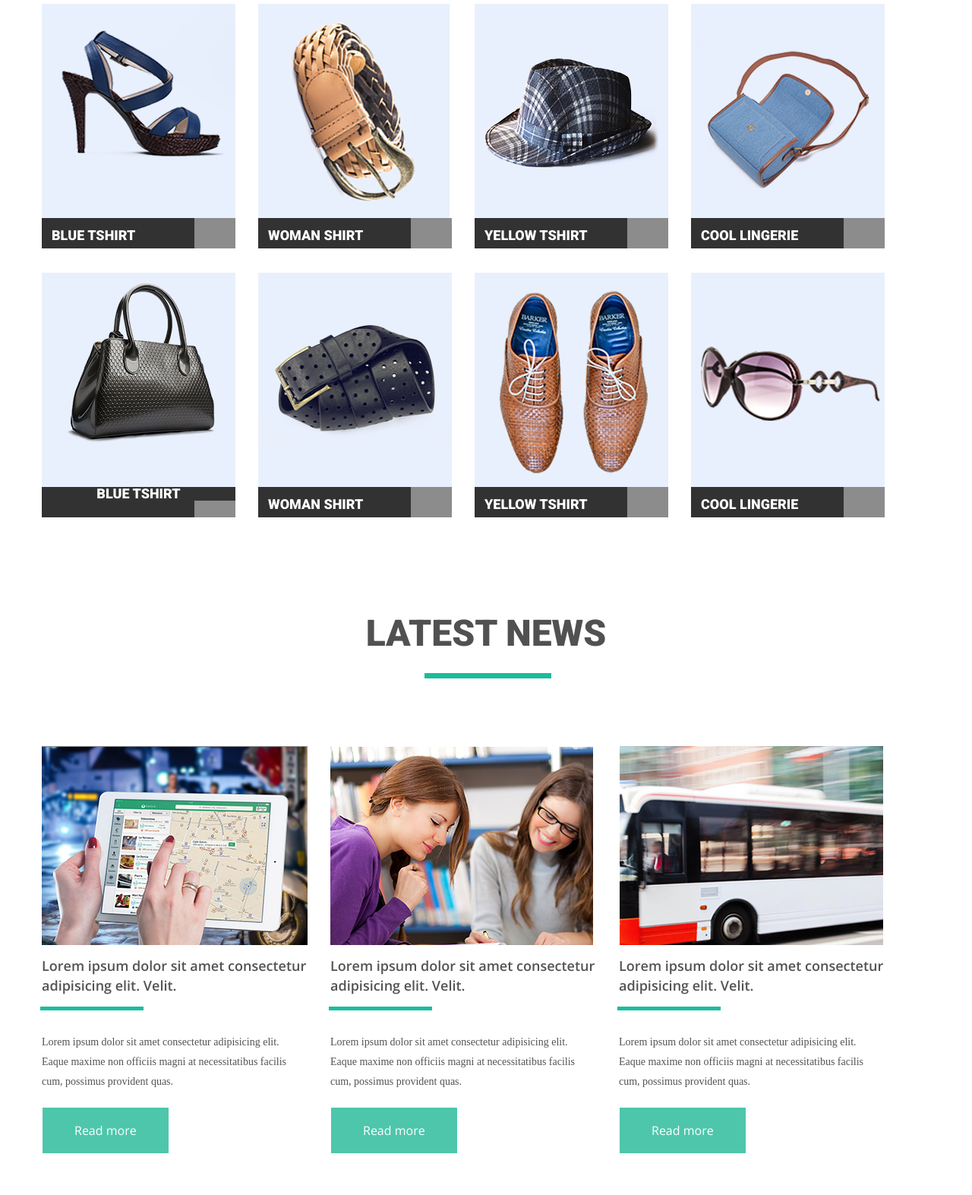
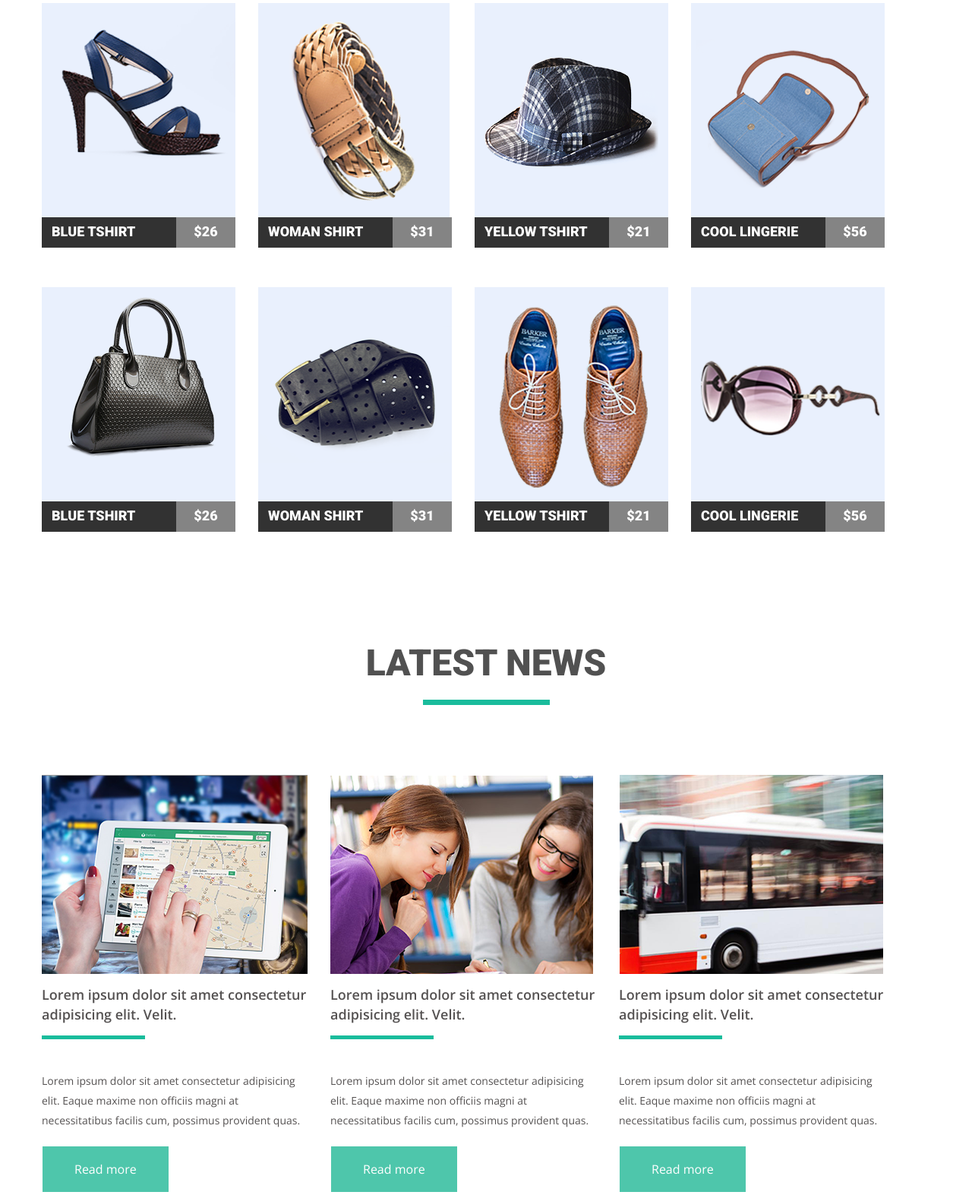
Before and after one commit to Tatka77788/Tatka77788.github.io, a plain HTML site: page Goit-fe-course/Module-4/index.html in a window 1280 px wide. Shown: the part 331-1904 px from the top of the page at 76% size. Drawn offline with nearby package versions, Linux system fonts and the light colour scheme.

Commit message:
new one commit

```diff
--- a/Goit-fe-course/Module-4/css/index.css
+++ b/Goit-fe-course/Module-4/css/index.css
@@ -55,7 +55,7 @@
 .site-navigation li {
   text-decoration: none;
   font-size: 14px;
-  font-family: "Open Sans";
+  font-family: "Open Sans", serif;
   font-weight: 700;
   color: #0f0101;
   font-weight: bold;
@@ -82,24 +82,19 @@
   text-transform: uppercase;
   line-height: 0.667;
   font-weight: 900;
-  position: relative;
-  margin-bottom: 132px;
+  margin-bottom: 92px;
 }
 .title:after {
   content: "";
-  display: inline-block;
-  vertical-align: middle;
-  position: absolute;
+  display: block;
   height: 7px;
   width: 167px;
   background: #1abc9c;
-  margin-top: 68px;
-  left: 504px;
-  right: 504px;
+  margin: 0 auto;
+  margin-top: 32px;
 }
 .featured-products {
   font-size: 0;
-
 }
 .products {
   list-style: none;
@@ -108,24 +103,20 @@
   font-size: 18px;
   font-weight: bold;
 }
-
 .products-info {
   float: left;
   width: 255px;
 }
-.products-info:not(:nth-child(4n)){
+.products-info:not(:nth-child(4n)) {
   margin-right: 30px;
 }
 .products-info {
   margin-bottom: 32px;
 }
-.products-info:nth-child(5){
+.products-info:nth-child(5) {
   height: 322px;
 }
-.clearfix {
-  overflow: auto;
-}
-.items-img {
+.img {
   display: block;
   min-width: 100%;
   height: auto;
@@ -136,28 +127,27 @@
   background-color: #323232;
   text-align: center;
   color: #ffffff;
-  display:block;
+  display: block;
 }
-.items-name{
+.items-name {
   float: left;
-  padding: 14px 17px 8px 13px;
+  padding: 10px 17px 8px 13px;
 }
-.price{
+.price {
   float: right;
   width: 54px;
   height: 40px;
   color: #ffffff;
   text-align: center;
-  background-color: rgb(255, 255, 255);
-  opacity: 0.439;
+  padding: 10px 12px;
+  background-color: rgba(255, 255, 255, 0.4);
 }
-.products-info:hover>.items-info{
+.products-info:hover .items-info {
   background: #1abc9c;
 }
-
 .products:after {
   content: "";
-  display: block;
+  display: table;
   clear: both;
 }
 .news {
@@ -167,36 +157,34 @@
   float: left;
   width: 350px;
 }
-.news-info:not(:nth-child(3n)){
+.news-info:not(:nth-child(3n)) {
   margin-right: 30px;
 }
 .news-title {
   font-size: 18px;
-  font-family: "Open Sans";
+  font-family: "Open Sans",serif;
   color: #555252;
   line-height: 1.444;
   font-weight: 600;
-  position: relative;
   margin-top: 15px;
   margin-bottom: 42px;
 }
 .news-title:after {
   content: "";
-  display: inline-block;
+  display: block;
   text-align: left;
-  position: absolute;
+  margin: 0 auto;
+  margin-left: 0;
   height: 5px;
   width: 136px;
   background: #1abc9c;
-  margin-top: 40px;
-  right: 216px;
-  margin-bottom: 24px;
+  margin-top: 14px;
+  margin-bottom: 28px;
 }
 .news-text {
   margin-bottom: 20px;
-  margin-top: 48px;
   font-size: 14px;
-  font-family: "Myriad Pro";
+  font-family: "Open Sans", serif;
   font-weight: 400;
   color: #555252;
   line-height: 1.857;
@@ -205,8 +193,8 @@
   display: inline-block;
   text-align: center;
   margin-right: 190px;
-  font-family: "Open Sans";
-  color:#ffffff;
+  font-family: "Open Sans", serif;
+  color: #ffffff;
   font-weight: 300;
   font-size: 16px;
   margin: 0 auto;
--- a/Goit-fe-course/Module-4/index.html
+++ b/Goit-fe-course/Module-4/index.html
@@ -20,7 +20,7 @@
     <div class="wrapper">
       <header class="page-header">
         <nav>
-          <a href="#" class="logo">Mart</a>
+          <h1 class="logo">Mart</h1>
           <ul class="site-navigation">
             <li><a href="#">Home</a></li>
             <li><a href="#">About us</a></li>
@@ -36,117 +36,116 @@
           <h2 class="title">Featured products</h2>
           <ul class="products clearfix">
             <li class="products-info">
-              <a href="#"></a>
-              <span class="items-img">
+              <a href="#">
                 <img
                   src="./img/pic1.png"
                   width="255"
                   height="282"
                   alt="синий босоножек на каблуке"
-              /></span>
+                />
                 <div class="items-info">
                   <h3 class="items-name">Blue tshirt</h3>
-              <p class="price">&#36;26
-              </p>
+                  <p class="price">&#36;26</p>
                 </div>
+              </a>
             </li>
             <li class="products-info">
-                <a href="#"></a>
-              <span class="items-img">
+              <a href="#">
                 <img
                   src="./img/pic2.png"
                   width="255"
                   height="282"
                   alt="кожаный ремень"
-              /> </span>
+                />
                 <div class="items-info">
                   <h3 class="items-name">Woman shirt</h3>
                   <p class="price">&#36;31</p>
                 </div>
+              </a>
             </li>
             <li class="products-info">
-                <a href="#"></a>
-              <span class="items-img">
-              <img src="./img/pic3.png" width="255" height="282" alt="шляпа" />
-            </span>
+              <a href="#">
+                <img
+                  src="./img/pic3.png"
+                  width="255"
+                  height="282"
+                  alt="шляпа"
+                />
                 <div class="items-info">
                   <h3 class="items-name">Yellow tshirt</h3>
                   <p class="price">&#36;21</p>
                 </div>
+              </a>
             </li>
             <li class="products-info">
-                <a href="#"></a>
-              <span class="items-img">
+              <a href="#">
                 <img
                   src="./img/pic4.png"
                   width="255"
                   height="282"
                   alt="джинсовая женская сумка"
-              /> </span>
+                />
                 <div class="items-info">
                   <h3 class="items-name">Cool lingerie</h3>
                   <p class="price">&#36;56</p>
                 </div>
+              </a>
             </li>
             <li class="products-info">
-                <a href="#"></a>
-              <span class="items-img">
+              <a href="#">
                 <img
                   src="./img/pic5.png"
                   width="255"
                   height="282"
                   alt="черная женская сумка"
                 />
-            </span>
                 <div class="items-info">
-              <h3>Blue tshirt</h3>
+                  <h3 class="items-name">Blue tshirt</h3>
                   <p class="price">&#36;26</p>
                 </div>
+              </a>
             </li>
             <li class="products-info">
-                <a href="#"></a>
-              <span class="items-img">
+              <a href="#">
                 <img
                   src="./img/pic6.png"
                   width="255"
                   height="282"
                   alt="черный ремень"
                 />
-            </span>
                 <div class="items-info">
                   <h3 class="items-name">Woman shirt</h3>
                   <p class="price">&#36;31</p>
                 </div>
+              </a>
             </li>
             <li class="products-info">
-                <a href="#"></a>
-              <span class="items-img">
+              <a href="#">
                 <img
                   src="./img/pic7.png"
                   width="255"
                   height="282"
                   alt="мужские туфли"
                 />
-            </span>
                 <div class="items-info">
                   <h3 class="items-name">Yellow tshirt</h3>
                   <p class="price">&#36;21</p>
                 </div>
+              </a>
             </li>
             <li class="products-info">
-                <a href="#"></a>
-              <span class="items-img">
+              <a href="#">
                 <img
                   src="./img/pic8.png"
                   width="255"
                   height="282"
                   alt="женские солнцезащитные очки"
                 />
-            </span>
                 <div class="items-info">
                   <h3 class="items-name">Cool lingerie</h3>
                   <p class="price">&#36;56</p>
                 </div>
+              </a>
             </li>
           </ul>
         </section>
@@ -163,7 +162,7 @@
                 maxime non officiis magni at necessitatibus facilis cum,
                 possimus provident quas.
               </p>
-              <button type="button" class="btn">Read more</button>
+              <button type="submit" class="btn">Read more</button>
             </li>
             <li class="news-info">
               <img src="./img/pic10.png" alt="girls reading" />
@@ -175,7 +174,7 @@
                 maxime non officiis magni at necessitatibus facilis cum,
                 possimus provident quas.
               </p>
-              <button type="button" class="btn">Read more</button>
+              <button type="submit" class="btn">Read more</button>
             </li>
             <li class="news-info">
               <img src="./img/pic11.png" alt="bus" />
@@ -187,7 +186,7 @@
                 maxime non officiis magni at necessitatibus facilis cum,
                 possimus provident quas.
               </p>
-              <button type="button" class="btn">Read more</button>
+              <button type="submit" class="btn">Read more</button>
             </li>
           </ul>
         </section>
```
Lines whose indentation alone changed are shown as unchanged.
